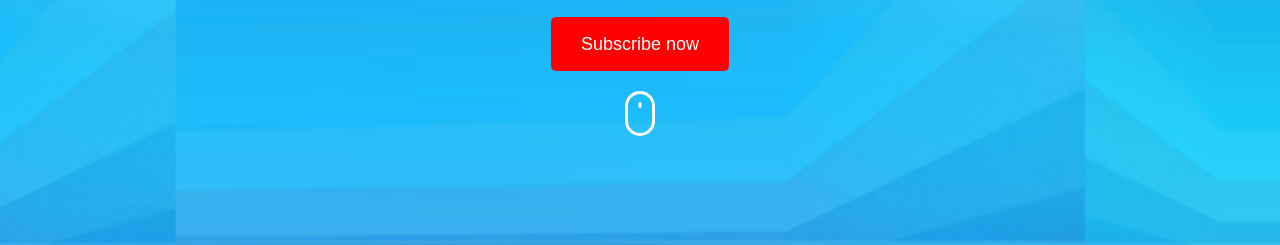
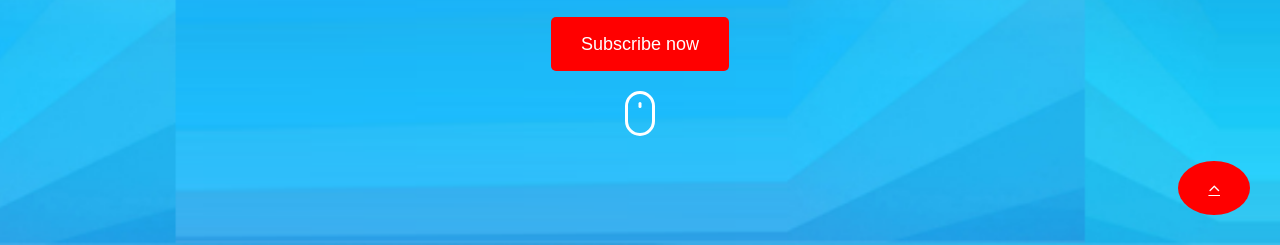
Before and after one commit to AndriusMart/8-coming-soon, a website: page index.html in a window 1280 px wide. Shown: the part 555-800 px from the top of the page. Drawn offline with Linux system fonts and the light colour scheme.

Commit message:
back to top

```diff
--- a/css/pages/home.css
+++ b/css/pages/home.css
@@ -155,7 +155,12 @@ footer.container {
 }
 .futeriukai > *:last-child::after{
     display: none;
-
+}
+.back-to-top{
+    border-radius: 50%;
+    position: fixed;
+    bottom: 30px;
+    right: 30px;
 }
 
 
--- a/index.html
+++ b/index.html
@@ -97,5 +97,7 @@
             <p>Lorem ipsum dolor sit amet consectetur, <a href="#">200+</a> elit. Voluptatibus porro alias ad veritatis natus explicabo dolor incidunt minima et aliquid nihil dolorem odit magni aliquam, facere recusandae sit <a href="#">Matrox</a>. Nulla.</p>
         </div>
     </footer>
+
+    <a class="btn fa fa-angle-up back-to-top" href="#"></a>
 </body>
 </html>
```
